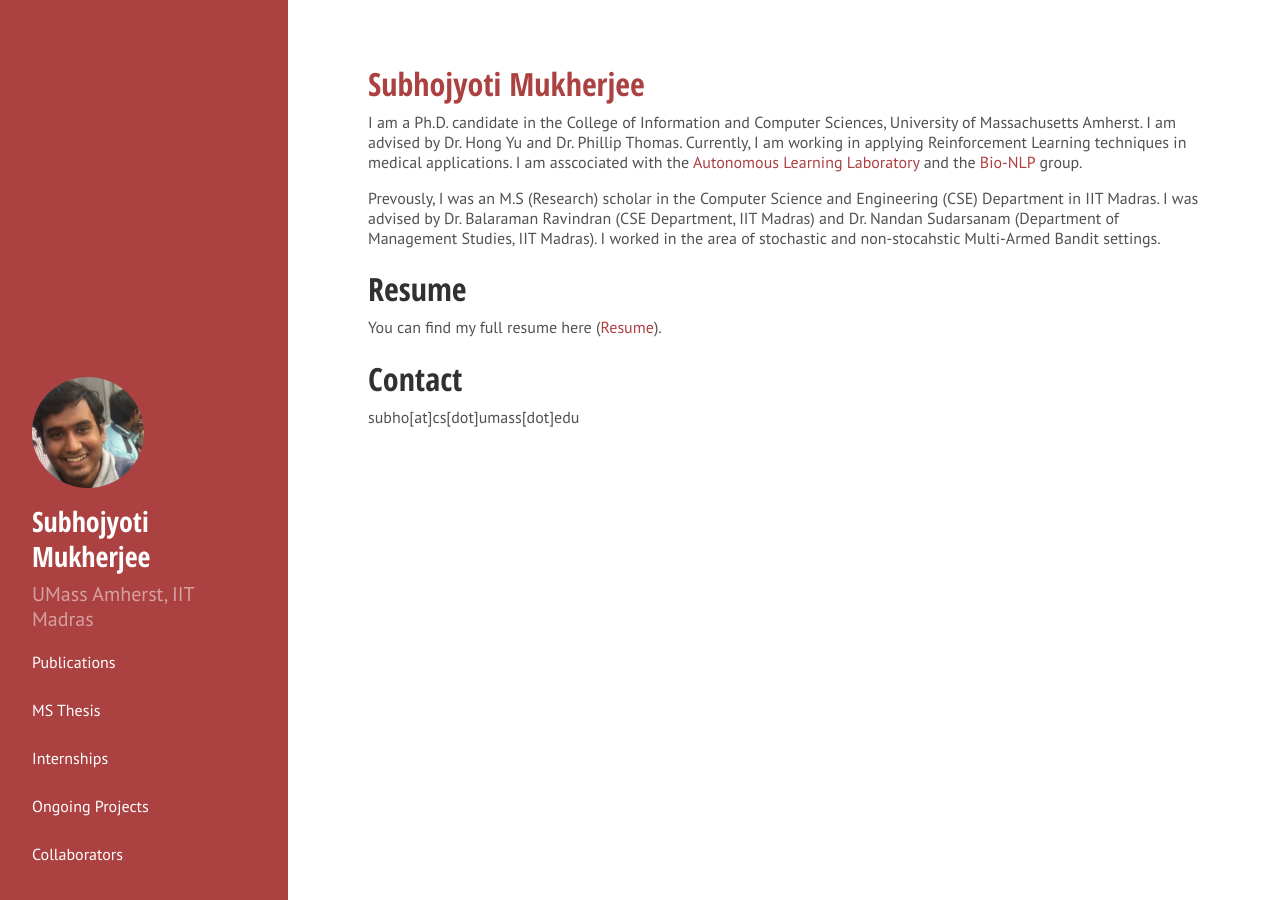
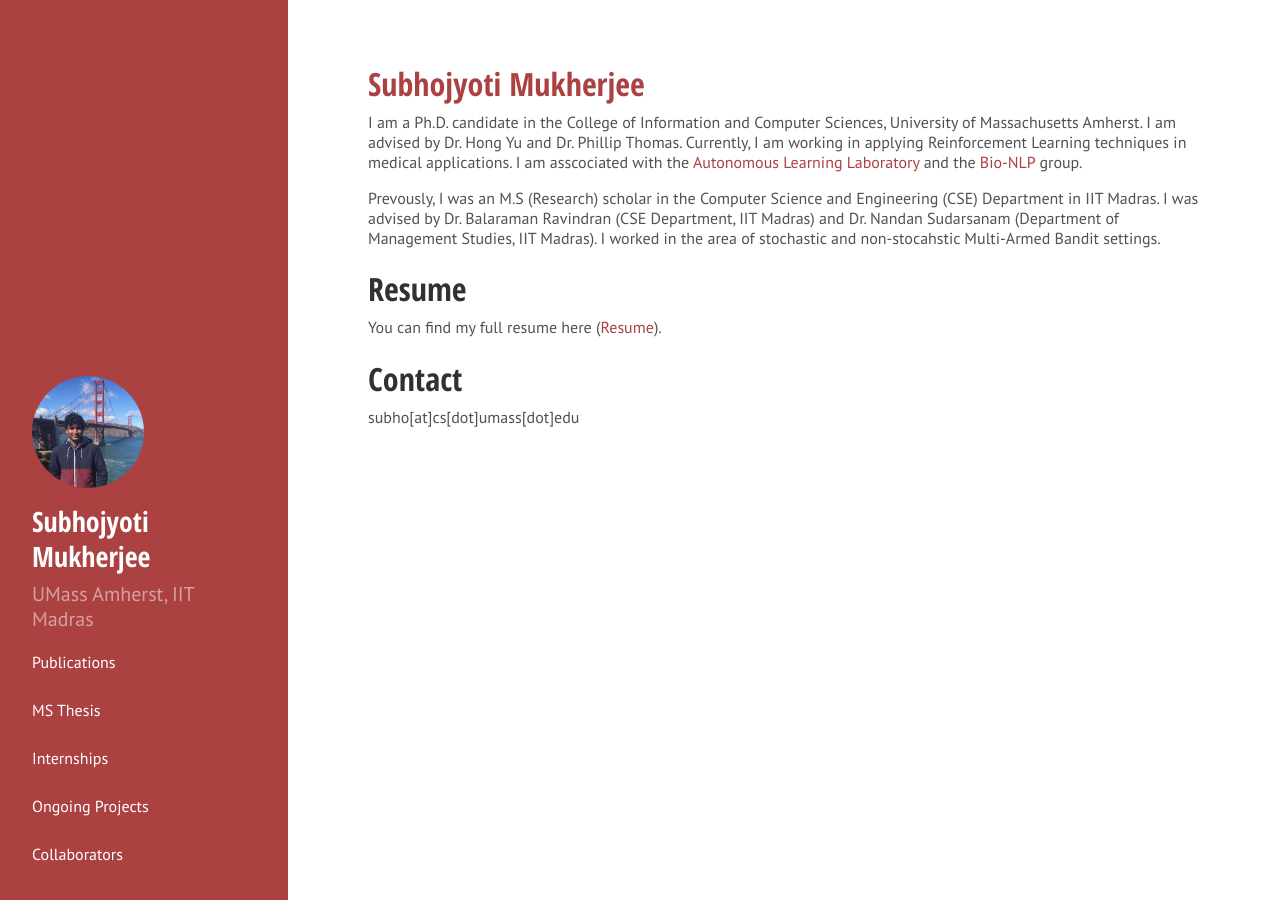
Before and after one commit to Subhojyoti22/subhojyoti.github.io, a Jekyll site: the page built from index.html, in a window 1280 px wide. Built offline with Jekyll 4.4.1, drawn with Linux system fonts in a browser that asks for light colours; Markdown is read by kramdown in place of the engine named in the settings; the list of posts is cut into pages by our own code.

Commit message:
Update sidebar.html

```diff
--- a/_includes/sidebar.html
+++ b/_includes/sidebar.html
@@ -2,7 +2,7 @@
   <div class="container sidebar-sticky">
     <div class="sidebar-about">
       <h1>
-        <img src="/img/IMG-20161224-WA0002.jpg" style="border-radius:50%" width="50%">
+        <img src="/img/28161552_2055185257829201_1751169780234362805_o.jpg" style="border-radius:50%" width="50%">
         <a href="{{ site.url }}">
           {{ site.title }}
         </a>
```
